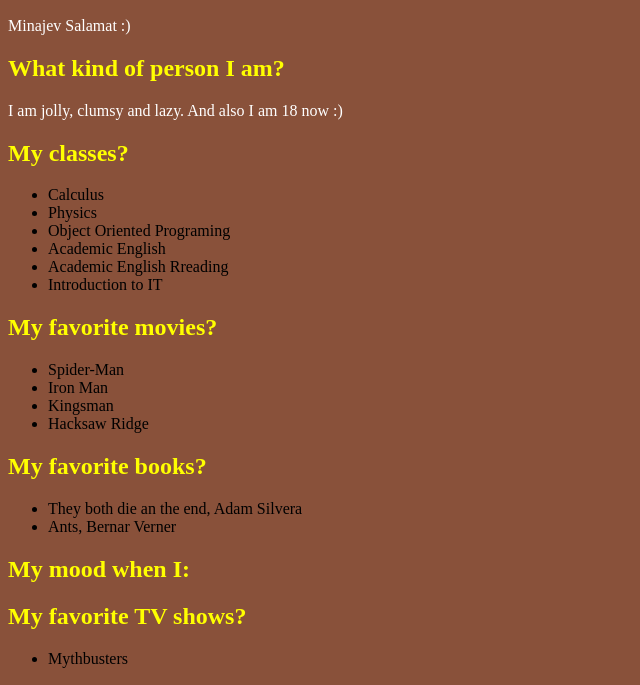
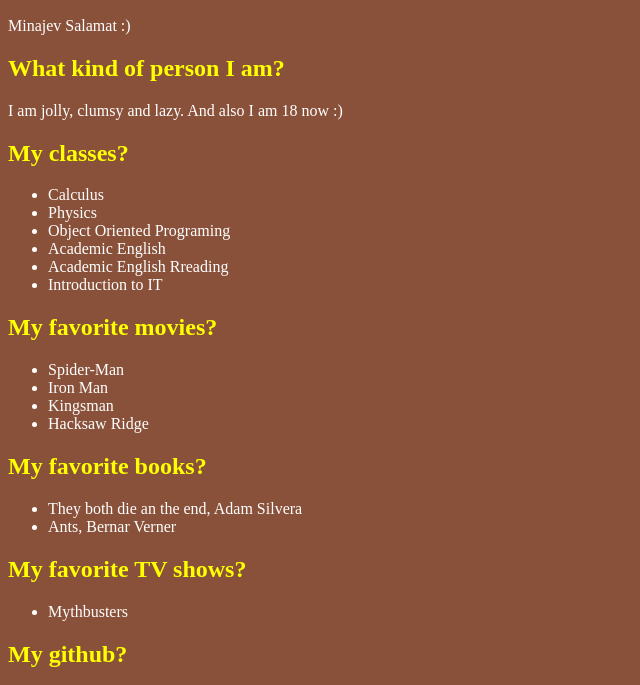
Before and after one commit to minazhev/minazhev.github.io, a plain HTML site: page index.html in a window 1280 px wide. Shown: the part 111-796 px from the top of the page, without its empty margins (0-640 px from the left). Drawn offline with Linux system fonts and the light colour scheme.

Commit message:
index.html

```diff
--- a/index.html
+++ b/index.html
@@ -11,6 +11,9 @@
             }
             h2{
             color: yellow;
+            }
+            ul{
+            color: white;
             }
         </style>
     </head>
@@ -68,11 +71,7 @@
                         <li>Ants, Bernar Verner</li>
                     </ul>
             </section>
-            <section>
-                <h2>
-                    My mood when I:
-                </h2>
-            </section>
+
             <section>
                 <h2>My favorite TV shows? </h2>
                     <ul>
@@ -84,8 +83,10 @@
                         <a href="https://minazhev.github.io" style="color: white;" target="_blank">My github</a>
                     </p>
             </section>
-
             <section style="display: flex" >
+                <h2>
+                    My mood when I:
+                </h2>
                 <section>
                     <h2 style="color: white;">Happy: </h2>
                     <img src="https://kartinkin.net/uploads/posts/2021-07/1626125625_51-kartinkin-com-p-anime-naruto-ulibka-anime-krasivo-59.jpg" height="150px">
```
